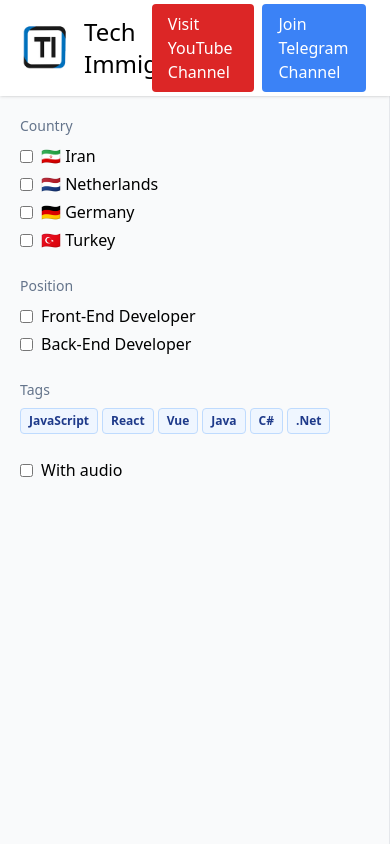
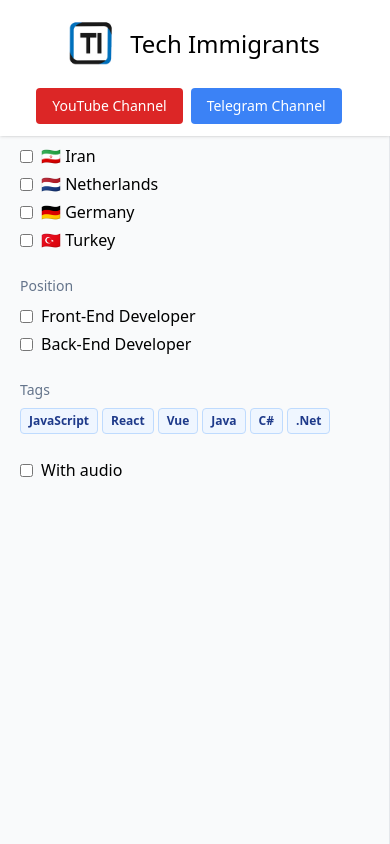
Before and after one commit to p3yman/tech-immigrants-archive, a Next.js app: page / in a window 390 px wide. Shown: the top 844 px of the page. Built offline with nearby package versions, Linux system fonts and the light colour scheme.

Commit message:
Make header responsive

```diff
--- a/src/components/header/Header.tsx
+++ b/src/components/header/Header.tsx
@@ -2,8 +2,8 @@ import Image from "next/image";
 
 export const Header = () => {
   return (
-    <header className="flex justify-between items-center shadow p-3 pr-6 h-24 fixed w-full bg-white z-50">
-      <div className="flex gap-2 items-center">
+    <header className="flex flex-col sm:flex-row justify-between items-center shadow p-3 pr-6 sm:h-24 fixed w-full bg-white z-50">
+      <div className="flex gap-2 items-center mb-3 sm:mb-0">
         <Image src="/logo.jpeg" alt="Tech Immigrents" width="64" height="64" />
         <h1 className="text-2xl font-medium">Tech Immigrants</h1>
       </div>
@@ -12,17 +12,17 @@ export const Header = () => {
           href={`https://www.youtube.com/channel/test`}
           target="_blank"
           rel="noopener noreferrer"
-          className="bg-red-600 hover:bg-red-700 text-white py-2 px-4 rounded"
+          className="bg-red-600 hover:bg-red-700 text-white py-2 px-4 rounded text-sm sm:text-base"
         >
-          Visit YouTube Channel
+          <span className="hidden sm:inline-block">Visit</span> YouTube Channel
         </a>
         <a
           href={`https://t.me/telegram`}
           target="_blank"
           rel="noopener noreferrer"
-          className="bg-blue-500 hover:bg-blue-700 text-white py-2 px-4 rounded"
+          className="bg-blue-500 hover:bg-blue-700 text-white py-2 px-4 rounded text-sm sm:text-base"
         >
-          Join Telegram Channel
+          <span className="hidden sm:inline-block">Join</span> Telegram Channel
         </a>
       </div>
     </header>
```
